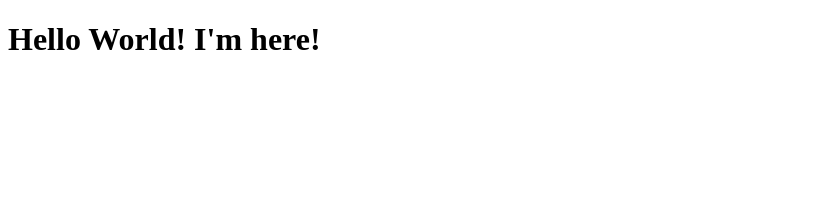
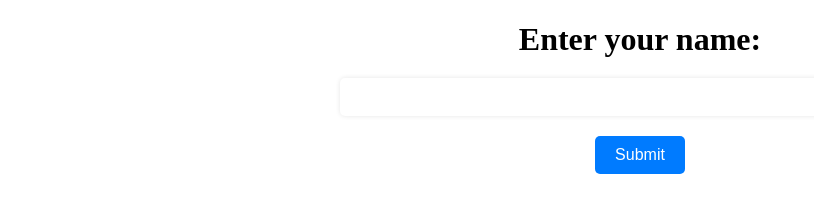
Before and after one commit to mzkyrwt8/topes.sign, a plain HTML site: page index.html in a window 1280 px wide. Shown: the whole page, without its empty margins (0-814 px from the left). Drawn offline with Linux system fonts and the light colour scheme.

Commit message:
button  added.

```diff
--- a/index.html
+++ b/index.html
@@ -1,17 +1,19 @@
 <!DOCTYPE html>
-<html lang="en">
+<html>
 
 <head>
-    <meta charset="UTF-8">
-    <meta http-equiv="X-UA-Compatible" content="IE=edge">
-    <meta name="viewport" content="width=device-width, initial-scale=1.0">
-    <title>Document</title>
+    <title>Name Input</title>
+    <link rel="stylesheet" type="text/css" href="style.css">
 </head>
 
 <body>
-    <h1>Hello World!
-        I'm here!
-    </h1>
+    <div class="container">
+        <h1>Enter your name:</h1>
+        <input type="text" id="name-input">
+        <button id="submit-btn">Submit</button>
+        <div id="message"></div>
+    </div>
+    <script src="script.js"></script>
 </body>
 
 </html>
--- a/script.js
+++ b/script.js
@@ -1 +1,8 @@
-console.log("Hello World!");
+const submitBtn = document.getElementById('submit-btn');
+const nameInput = document.getElementById('name-input');
+const message = document.getElementById('message');
+
+submitBtn.addEventListener('click', () => {
+    const name = nameInput.value;
+    message.innerHTML = `Hello, ${name}!`;
+});
--- a/style.css
+++ b/style.css
@@ -1,4 +1,39 @@
+.container {
+    max-width: 600px;
+    margin: 0 auto;
+    text-align: center;
+}
+
 h1 {
-    color: blue;
-    font-size: 48px;
+    margin-bottom: 20px;
 }
+
+input[type="text"] {
+    padding: 10px;
+    font-size: 16px;
+    border: none;
+    border-radius: 5px;
+    box-shadow: 0 0 5px rgba(0, 0, 0, 0.1);
+    width: 100%;
+    margin-bottom: 20px;
+}
+
+button {
+    padding: 10px 20px;
+    font-size: 16px;
+    background-color: #007bff;
+    color: #fff;
+    border: none;
+    border-radius: 5px;
+    cursor: pointer;
+}
+
+button:hover {
+    background-color: #0069d9;
+}
+
+#message {
+    margin-top: 20px;
+    font-size: 20px;
+    font-weight: bold;
+}
```
